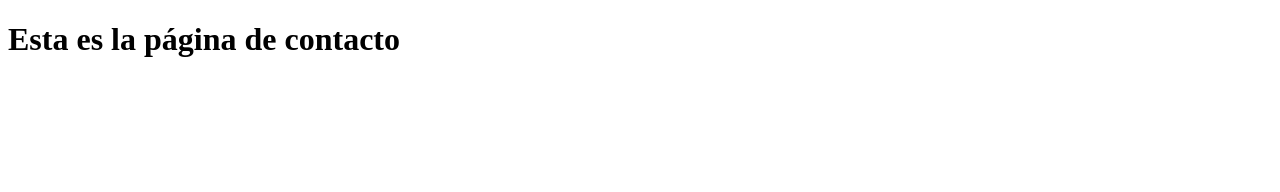
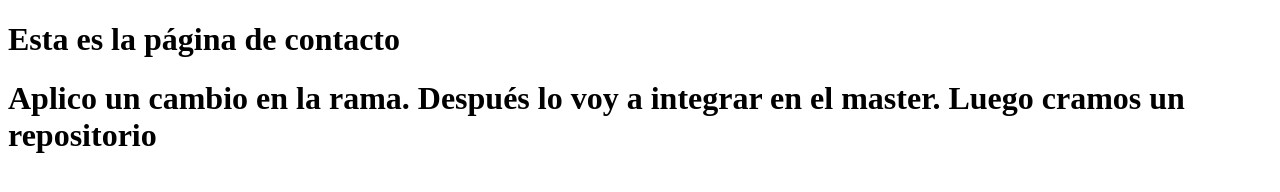
Before and after one commit to aggoni/PruebaProyecto, a plain HTML site: page contact.html in a window 1280 px wide. Drawn offline with Linux system fonts and the light colour scheme.

Commit message:
Ultimo cambio en la rama

```diff
--- a/contact.html
+++ b/contact.html
@@ -8,5 +8,6 @@
 </head>
 <body>
     <h1>Esta es la página de contacto</h1>
+    <h1>Aplico un cambio en la rama. Después lo voy a integrar en el master. Luego cramos un repositorio</h1>
 </body>
 </html>
```
